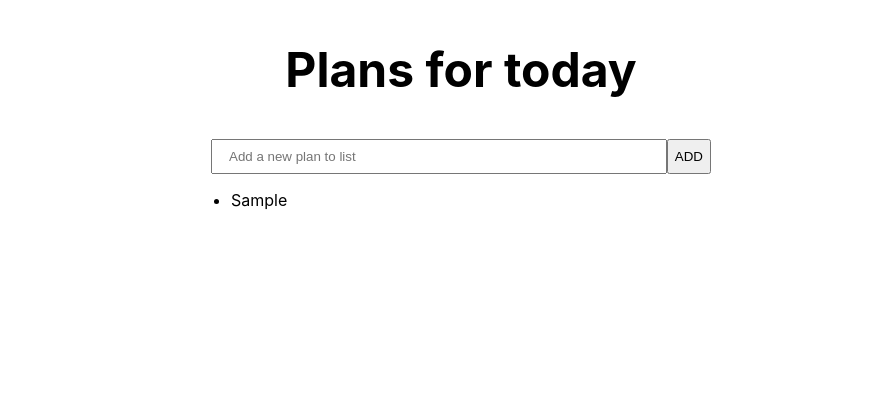
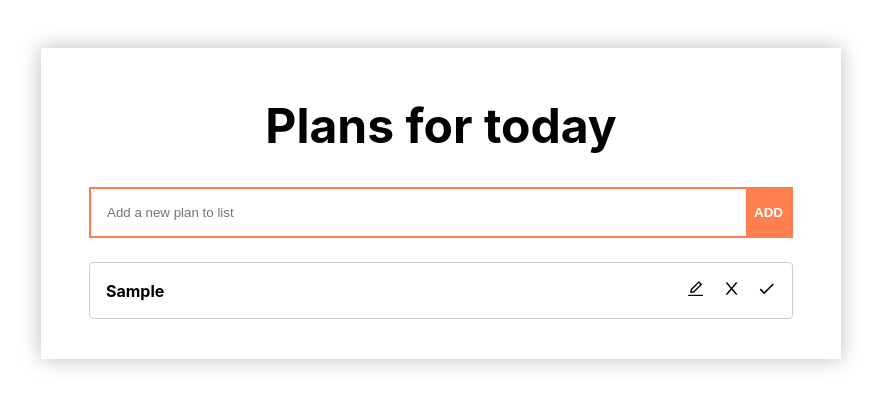
Before and after one commit to duynhat369/ez-shop, a React (Create React App) app: page / in a window 1280 px wide. Both pictures are taken after typing "Sample" into the empty fields and a click on the button "ADD". Shown: the top 406 px of the page, without its empty margins (199-1080 px from the left). Built offline with nearby package versions, Linux system fonts and the light colour scheme; the HTML template or start-up script is replaced by a standard one.

Commit message:
Render todolist, add todolist, done todolist

```diff
--- a/package.json
+++ b/package.json
@@ -11,6 +11,7 @@
     "query-string": "^7.0.0",
     "react": "^17.0.2",
     "react-dom": "^17.0.2",
+    "react-icons": "^4.2.0",
     "react-router-dom": "^5.2.0",
     "react-scripts": "4.0.3",
     "web-vitals": "^1.1.2"
--- a/src/App.scss
+++ b/src/App.scss
@@ -1,6 +1,13 @@
 .todo-app {
-  width: 500px;
+  width: 800px;
+
   position: absolute;
   left: 50%;
+  top: 0;
   transform: translate(-50%, 0);
+
+  box-shadow: 0 0 20px #bbb;
+
+  margin: 3rem auto;
+  padding: 2rem 3rem;
 }
--- a/src/features/Todo/pages/TodoForm/index.jsx
+++ b/src/features/Todo/pages/TodoForm/index.jsx
@@ -26,7 +26,8 @@ function TodoForm(props) {
 
     const formValues = {
       id: Math.floor(Math.random() * 10000),
-      text: input
+      text: input,
+      status: "new",
     }
 
     //reset input form value
--- a/src/features/Todo/pages/TodoForm/styles.scss
+++ b/src/features/Todo/pages/TodoForm/styles.scss
@@ -3,8 +3,30 @@
   display: flex;
   flex-direction: row;
   justify-content: center;
+
+  border: 2px solid coral;
+
+  margin: 1rem 0;
   .todo-input {
     width: 100%;
-    padding: 0.5rem 1rem;
+
+    border: transparent;
+    border-radius: 0.25rem 0 0 0.25rem;
+    outline: none;
+
+    padding: 1rem;
+  }
+
+  .todo-button {
+    background-color: coral;
+    color: white;
+
+    font-weight: bold;
+
+    border: transparent;
+    outline: none;
+
+    padding: 0.5rem;
+    cursor: pointer;
   }
 }
--- a/src/features/Todo/pages/TodoList/index.jsx
+++ b/src/features/Todo/pages/TodoList/index.jsx
@@ -1,12 +1,14 @@
+import classNames from 'classnames';
 import React, { useState } from 'react';
+import { AiOutlineClose, AiOutlineEdit } from 'react-icons/ai';
+import { MdDone } from 'react-icons/md';
 import TodoForm from "../TodoForm";
-import "./styles.scss"
+import "./styles.scss";
 
 TodoList.propTypes = {
-
 };
 
-function TodoList() {
+function TodoList({ onDoneCLick }) {
   const [todos, setTodos] = useState([])
 
   const handleTodoFormSubmit = (formValues) => {
@@ -15,10 +17,22 @@ function TodoList() {
     }
 
     const newTodos = [formValues, ...todos]
+    setTodos(newTodos)
+  }
 
+  const handleDoneClick = (todo, index) => {
+    //clone current array to the new one
+    const newTodos = [...todos]
+
+    //toggle state
+    newTodos[index] = {
+      ...newTodos[index],
+      status: newTodos[index].status === "new" ? "done" : "new",
+    }
+
+    //update todo list
     setTodos(newTodos)
-
-    console.log(...todos)
+    console.log(newTodos)
   }
 
   return (
@@ -27,8 +41,22 @@ function TodoList() {
       <TodoForm onSubmit={handleTodoFormSubmit} />
       <ul className="todo-list__item">
         {todos.map((todo, index) => (
-          <li key={todo.id}>
-            {todo.text}
+          <li
+            key={todo.id}
+            className={classNames({
+              item: true,
+              done: todo.status === "done"
+            })}
+          >
+            <p className="content">
+              {todo.text}
+            </p>
+
+            <div className="icons">
+              <AiOutlineEdit className="icon" />
+              <AiOutlineClose className="icon" />
+              <MdDone className="icon" onClick={() => handleDoneClick(todo, index)} />
+            </div>
           </li>
         ))}
       </ul>
--- a/src/features/Todo/pages/TodoList/styles.scss
+++ b/src/features/Todo/pages/TodoList/styles.scss
@@ -5,15 +5,58 @@
   flex-flow: column wrap;
   justify-content: center;
   align-items: center;
+
   .todo-list__title {
     font-size: 3rem;
+    margin: 1rem 0;
   }
 
   .todo-list__item {
     width: 100%;
 
     display: flex;
-    flex-flow: column nowrap;
+    flex-flow: column wrap;
     align-items: flex-start;
+
+    list-style-type: none;
+
+    & > .item {
+      width: 100%;
+
+      display: flex;
+      flex-flow: row wrap;
+      justify-content: space-between;
+      align-items: center;
+
+      border: 1px solid #ccc;
+      border-radius: 0.25rem;
+      padding: 1rem;
+      margin: 0.5rem 0;
+
+      font-weight: bold;
+
+      & > .content {
+        overflow: hidden;
+        text-overflow: ellipsis;
+        width: 80%;
+      }
+
+      & > .icons {
+        margin: 0 -0.5rem;
+        .icon {
+          font-size: 1.2rem;
+
+          margin: 0 0.5rem;
+          cursor: pointer;
+        }
+        .icon:hover {
+          color: coral;
+        }
+      }
+    }
+
+    & > .done {
+      opacity: 0.2;
+    }
   }
 }
--- a/src/index.css
+++ b/src/index.css
@@ -1,17 +1,23 @@
 body {
   margin: 0;
-  font-family: -apple-system, BlinkMacSystemFont, 'Segoe UI', 'Roboto', 'Oxygen',
-    'Ubuntu', 'Cantarell', 'Fira Sans', 'Droid Sans', 'Helvetica Neue',
+  font-family: -apple-system, BlinkMacSystemFont, "Segoe UI", "Roboto", "Oxygen",
+    "Ubuntu", "Cantarell", "Fira Sans", "Droid Sans", "Helvetica Neue",
     sans-serif;
   -webkit-font-smoothing: antialiased;
   -moz-osx-font-smoothing: grayscale;
 }
 
 code {
-  font-family: source-code-pro, Menlo, Monaco, Consolas, 'Courier New',
+  font-family: source-code-pro, Menlo, Monaco, Consolas, "Courier New",
     monospace;
 }
 
 html {
   overflow-x: hidden;
 }
+
+* {
+  box-sizing: border-box;
+  margin: 0;
+  padding: 0;
+}
```
Also changed, not shown: 1 other file (tests, documents, lock files or other folders).
